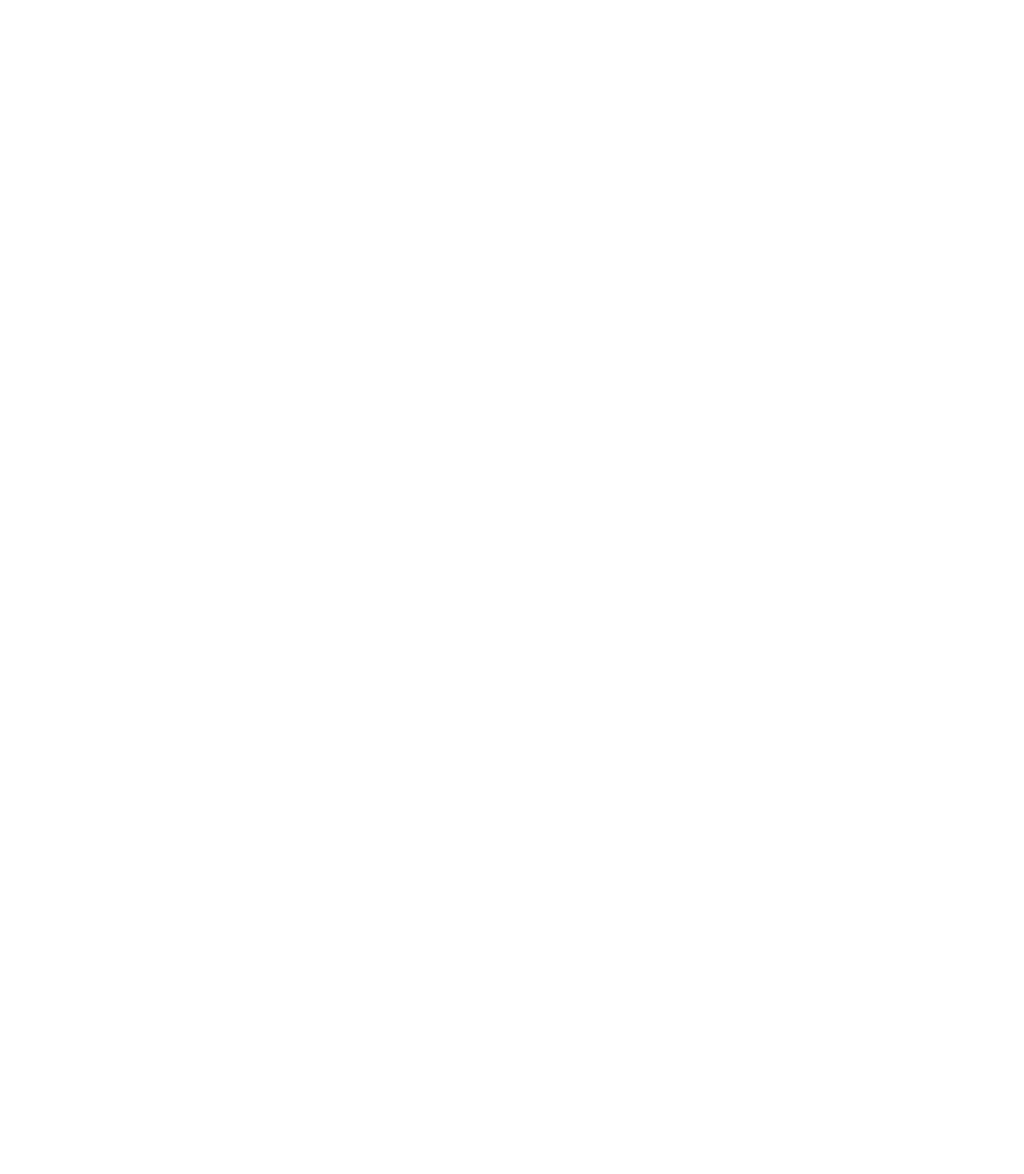
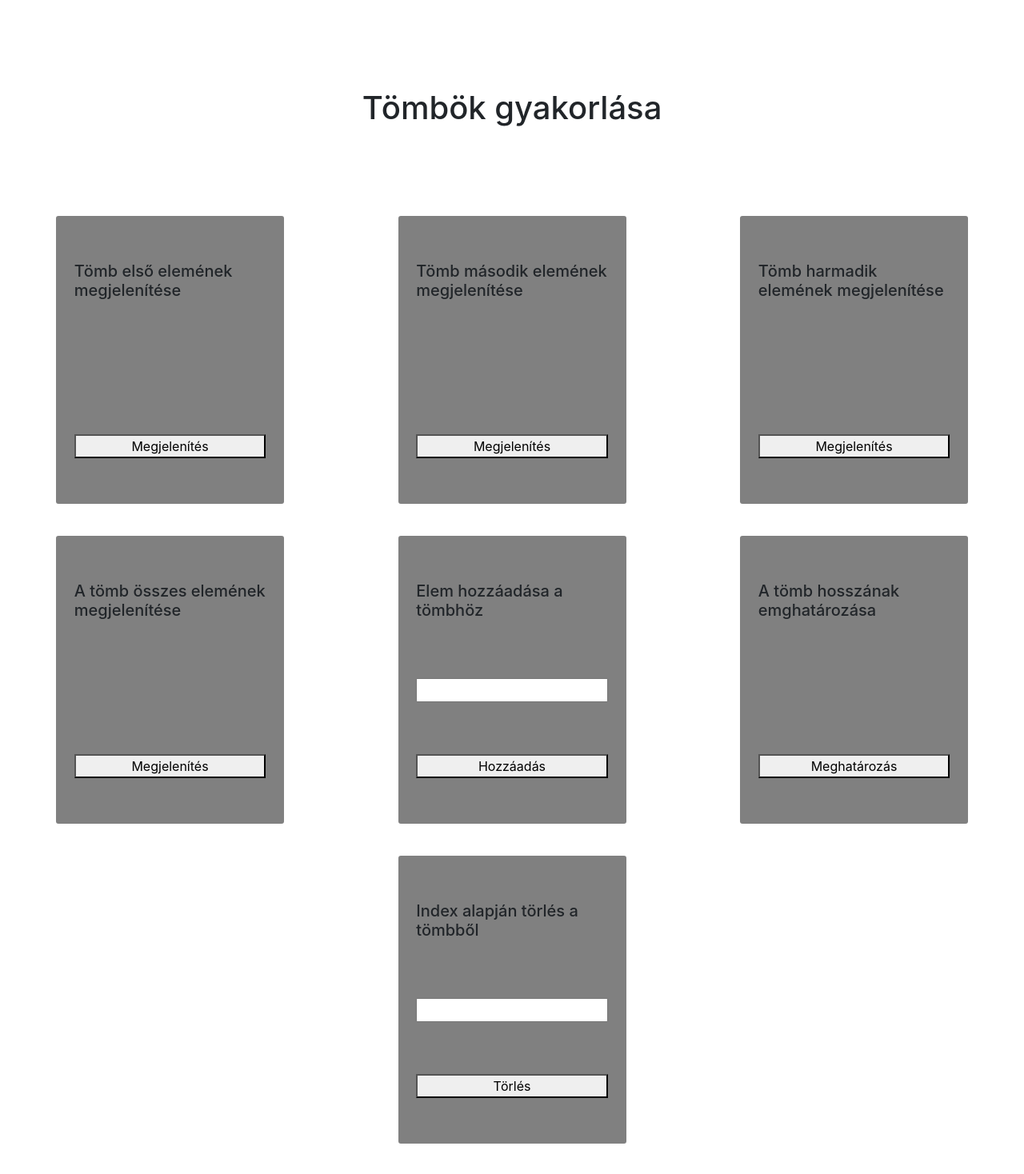
Before and after one commit to Kugesz/tombokGyakorlas, a plain HTML site: page index.html in a window 1280 px wide. Shown: the whole page at 80% size. Before the commit the page ends 800 px from the top, so only its background shows below. Drawn offline with nearby package versions, Linux system fonts and the light colour scheme.

Commit message:
befejezve

```diff
--- a/app.js
+++ b/app.js
@@ -0,0 +1,65 @@
+var tomb = [1, 2, 3, 4, 5, 6, 7, 8, 9];
+
+window.onload = function () {
+  let elso = "elsoElem";
+
+  document.getElementById(elso + "Button").addEventListener("click", function () {
+    ElemMegjelenitese(0, document.getElementById(elso));
+  });
+
+  let masodik = "masodikElem";
+
+  document.getElementById(masodik + "Button").addEventListener("click", function () {
+    ElemMegjelenitese(1, document.getElementById(masodik));
+  });
+
+  let harmadik = "harmadikElem";
+
+  document.getElementById(harmadik + "Button").addEventListener("click", function () {
+    ElemMegjelenitese(2, document.getElementById(harmadik));
+  });
+
+  let osszes = "osszesElem";
+
+  document.getElementById(osszes + "Button").addEventListener("click", function () {
+    OsszesElem(document.getElementById(osszes));
+  });
+
+  let hozzaadas = "elemHozzaadasa";
+
+  document.getElementById(hozzaadas + "Button").addEventListener("click", function () {
+    ElemHozzaadasa(document.getElementById(hozzaadas));
+  });
+
+  document.getElementById("tombHosszaButton").addEventListener("click", function () {
+    TombHossza(document.getElementById("tombHossza"));
+  });
+
+  let torles = "torlesIndex";
+
+  document.getElementById(torles + "Button").addEventListener("click", function () {
+    TorlesIndex(document.getElementById(torles));
+  });
+};
+
+function ElemMegjelenitese(i, pTag) {
+  pTag.textContent = tomb[i];
+}
+
+function OsszesElem(pTag) {
+  pTag.textContent = tomb;
+}
+
+function ElemHozzaadasa(inputTag) {
+  let ujElem = inputTag.value;
+  tomb.push(ujElem);
+}
+
+function TombHossza(pTag) {
+  pTag.textContent = "A tömb jelenlegi hossza: " + tomb.length;
+}
+
+function TorlesIndex(inputTag) {
+  let index = inputTag.value;
+  tomb.splice(index, 1);
+}
--- a/css/stlye.css
+++ b/css/stlye.css
@@ -0,0 +1,25 @@
+div.row {
+    height: 45vh;
+    margin-bottom: 5vh;
+}
+
+div.col-3 {
+    padding: 5% 2%;
+    background-color: grey;
+    border-radius: 3px;
+}
+
+h1 {
+    text-align: center;
+    margin: 10%;
+}
+
+h2 {
+    font-size: 20px;
+}
+
+p{
+    width: 100%;
+    height: 35px;
+    text-align: center;
+}
--- a/index.html
+++ b/index.html
@@ -9,6 +9,49 @@
     <title>Tömbök gyakorlás</title>
 </head>
 <body>
-
+    <div class="container">
+        <h1>Tömbök gyakorlása</h1>
+        <div class="row justify-content-between">
+            <div class="col-3 d-flex flex-column justify-content-between">
+                <h2>Tömb első elemének megjelenítése</h2>
+                <p id="elsoElem"></p>
+                <button id="elsoElemButton">Megjelenítés</button>
+            </div>
+            <div class="col-3 d-flex flex-column justify-content-between">
+                <h2>Tömb második elemének megjelenítése</h2>
+                <p id="masodikElem"></p>
+                <button id="masodikElemButton">Megjelenítés</button>
+            </div>
+            <div class="col-3 d-flex flex-column justify-content-between">
+                <h2>Tömb harmadik elemének megjelenítése</h2>
+                <p id="harmadikElem"></p>
+                <button id="harmadikElemButton">Megjelenítés</button>
+            </div>
+        </div>
+        <div class="row justify-content-between">
+            <div class="col-3 d-flex flex-column justify-content-between">
+                <h2>A tömb összes elemének megjelenítése</h2>
+                <p id="osszesElem"></p>
+                <button id="osszesElemButton">Megjelenítés</button>
+            </div>
+            <div class="col-3 d-flex flex-column justify-content-between">
+                <h2>Elem hozzáadása a tömbhöz</h2>
+                <input type="text" id="elemHozzaadasa">
+                <button id="elemHozzaadasaButton">Hozzáadás</button>
+            </div>
+            <div class="col-3 d-flex flex-column justify-content-between">
+                <h2>A tömb hosszának emghatározása</h2>
+                <p id="tombHossza"></p>
+                <button id="tombHosszaButton">Meghatározás</button>
+            </div>
+        </div>
+        <div class="row justify-content-center">
+            <div class="col-3 d-flex flex-column justify-content-between">
+                <h2>Index alapján törlés a tömbből</h2>
+                <input type="number" id="torlesIndex">
+                <button id="torlesIndexButton">Törlés</button>
+            </div>
+        </div>
+    </div>
 </body>
 </html>
```
